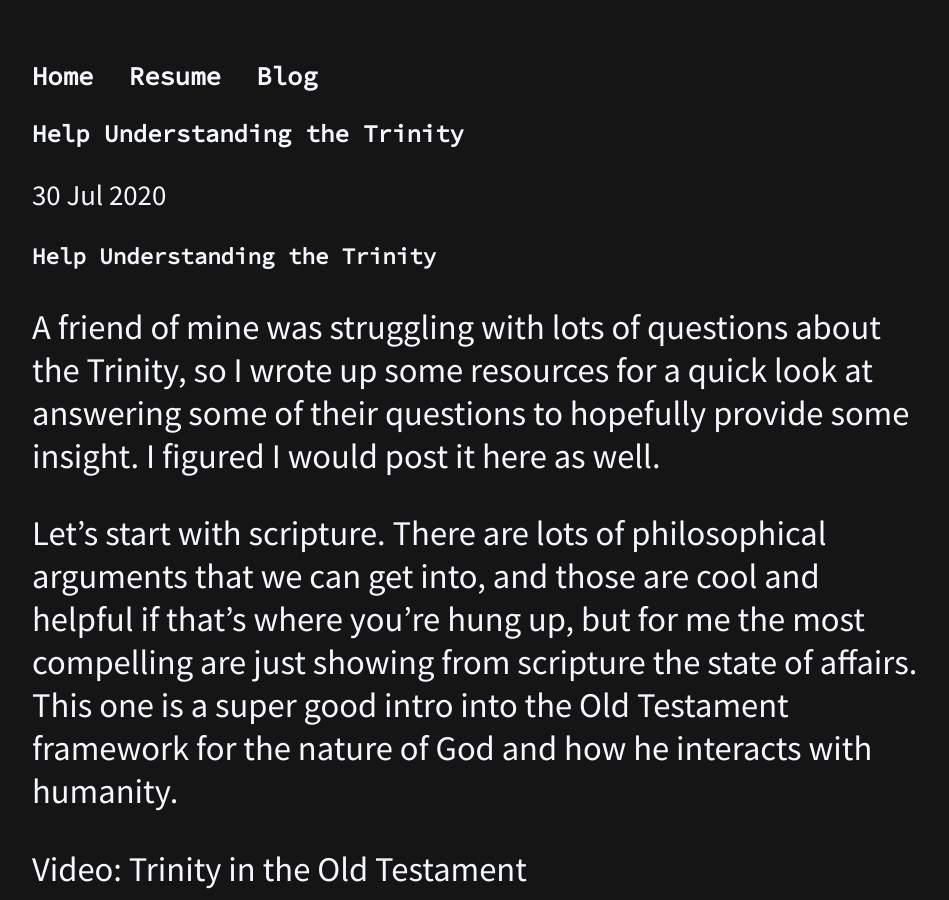
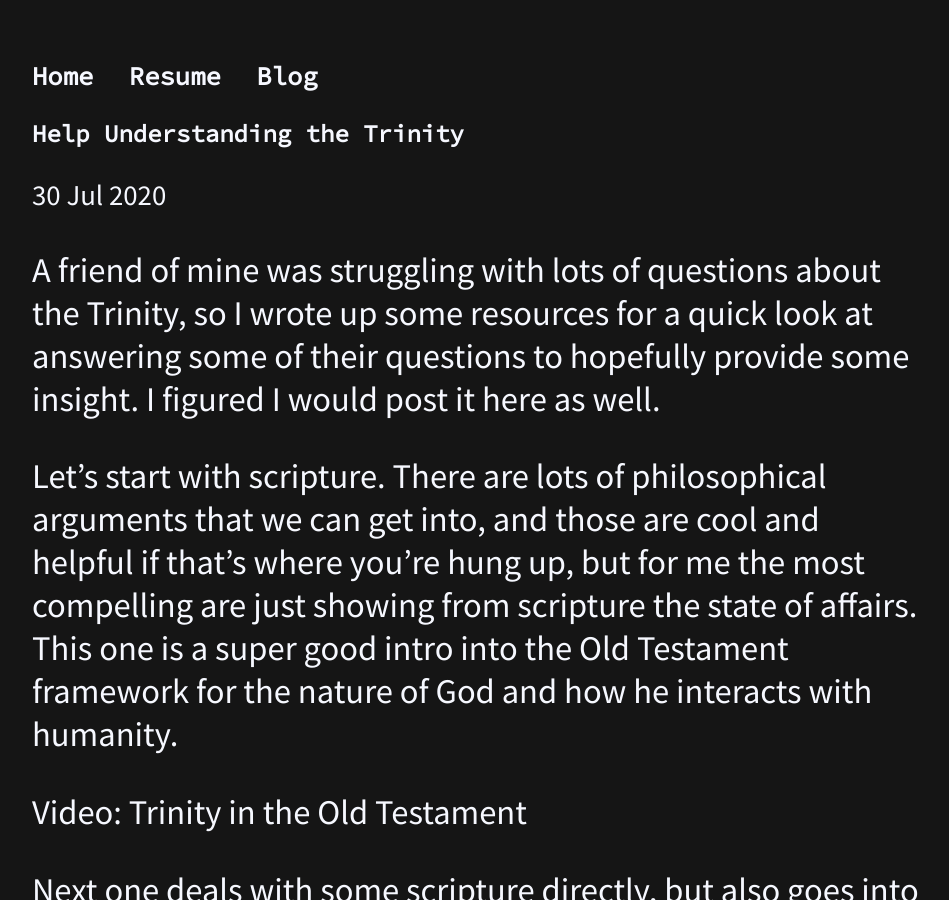
Before and after one commit to codyilardo/codyilardo.github.io, a Jekyll site: the page built from _posts/2020-07-30-help-understanding-the-trinity.md, in a window 1280 px wide and 900 px high. Shown: the whole window, without its empty margins (160-1109 px from the left). Built offline with Jekyll 4.4.1, drawn with Linux system fonts in a browser that asks for light colours.

Commit message:
edit post

```diff
--- a/_posts/2020-07-30-help-understanding-the-trinity.md
+++ b/_posts/2020-07-30-help-understanding-the-trinity.md
@@ -3,8 +3,6 @@ layout: post
 title: "Help Understanding the Trinity"
 date: 2020-07-30
 ---
-
-### Help Understanding the Trinity
 
 A friend of mine was struggling with lots of questions about the Trinity, so I wrote up some resources for a quick look at answering some of their questions to hopefully provide some insight. I figured I would post it here as well.
 
```
